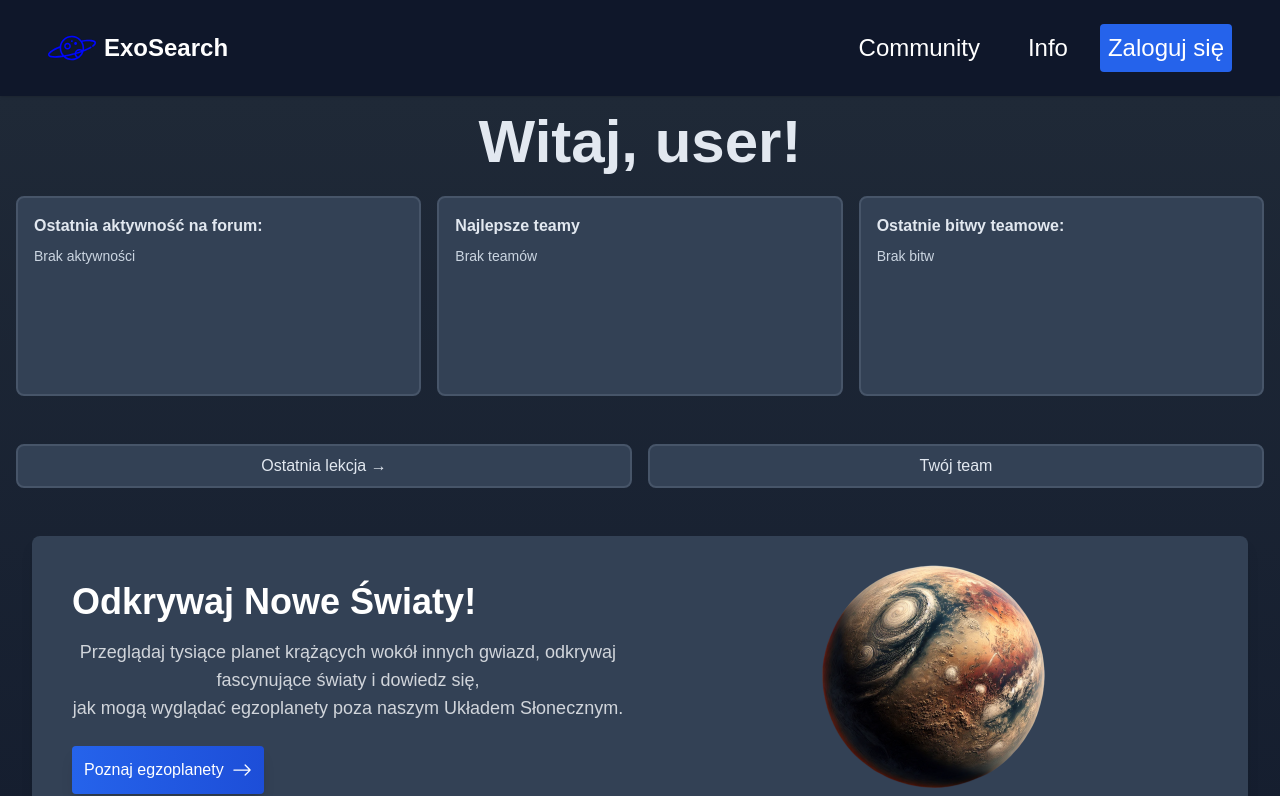
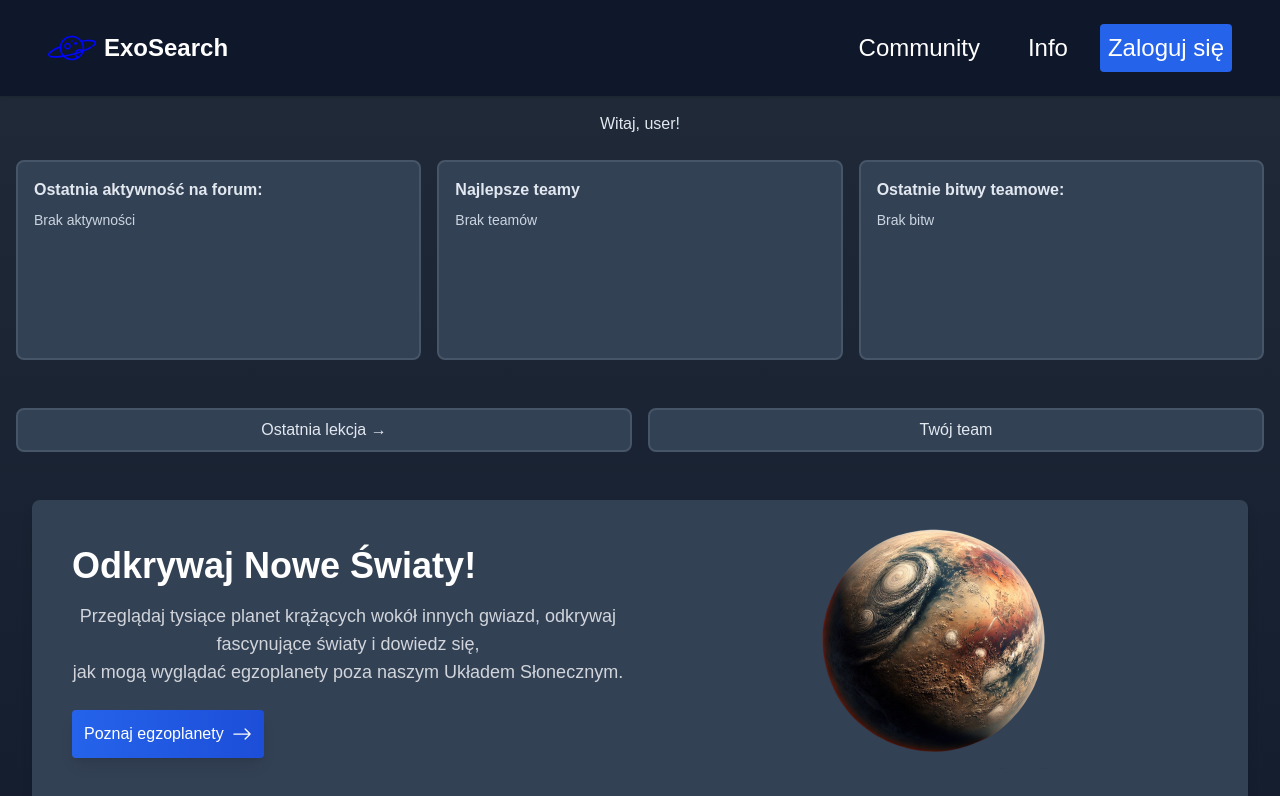
Before and after one commit to Andrz3jj/front-end-hackathon, a React (Vite) app in the folder landing-page/: page /WelcomePage in a window 1280 px wide. Shown: the top 796 px of the page. Built offline with nearby package versions, Linux system fonts and the light colour scheme.

Commit message:
Added FAQ Fixed Some BAJCAR CODE EZ

```diff
--- a/landing-page/src/components/WelcomePage.tsx
+++ b/landing-page/src/components/WelcomePage.tsx
@@ -3,7 +3,7 @@ import * as Icon from 'react-bootstrap-icons';
 import { Link } from "react-router-dom";
 import exoplanet from "../assets/exoplanet.png";
 import aboutUs from "../assets/LogoofPPM.png";
-import Spark from "./ui/sparkles-text.tsx";
+
 
 const TopSection = () => {
   return (
@@ -11,7 +11,7 @@ const TopSection = () => {
 
 
       <div className="text-center mb-6">
-        <Spark text="Witaj, user!"></Spark>
+        <p>Witaj, user!</p>
       </div>
 
       <div className="grid grid-cols-1 md:grid-cols-3 gap-4 mb-8">
```
